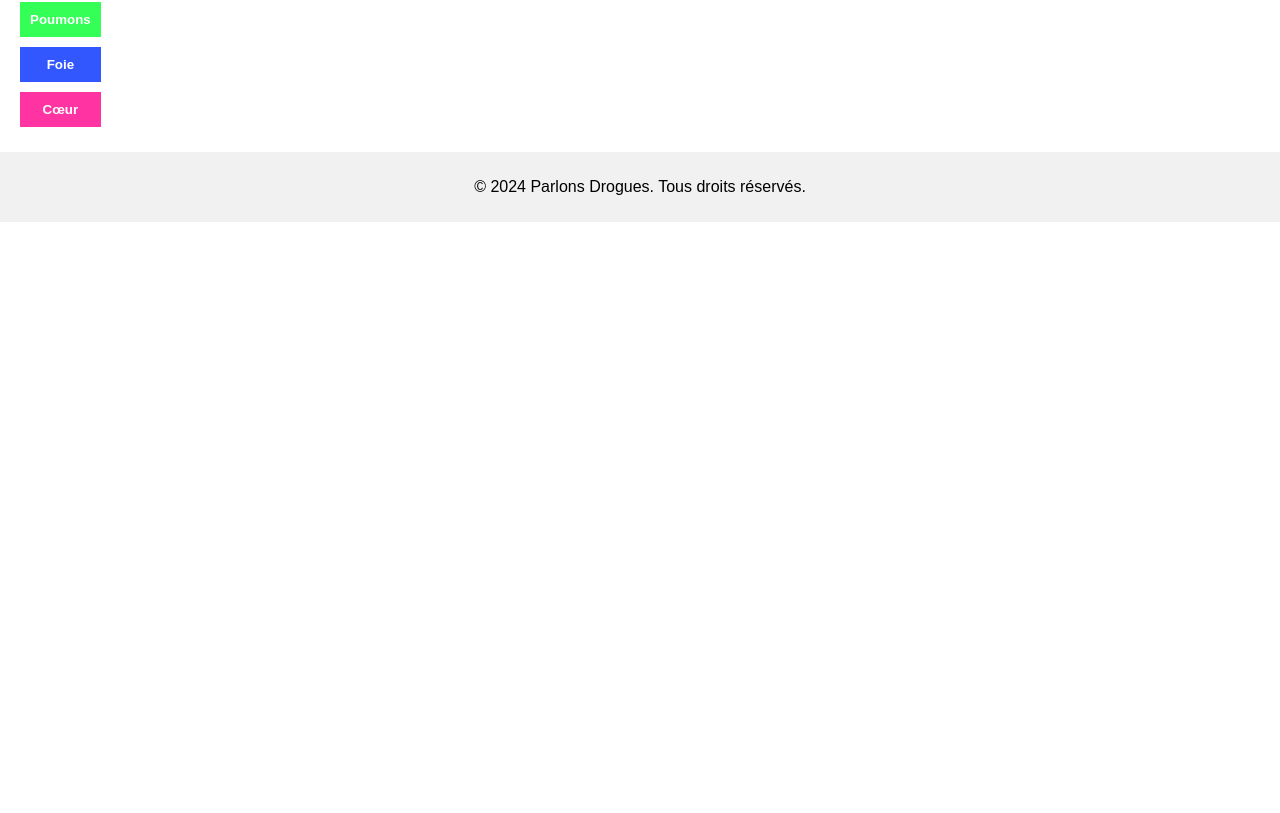
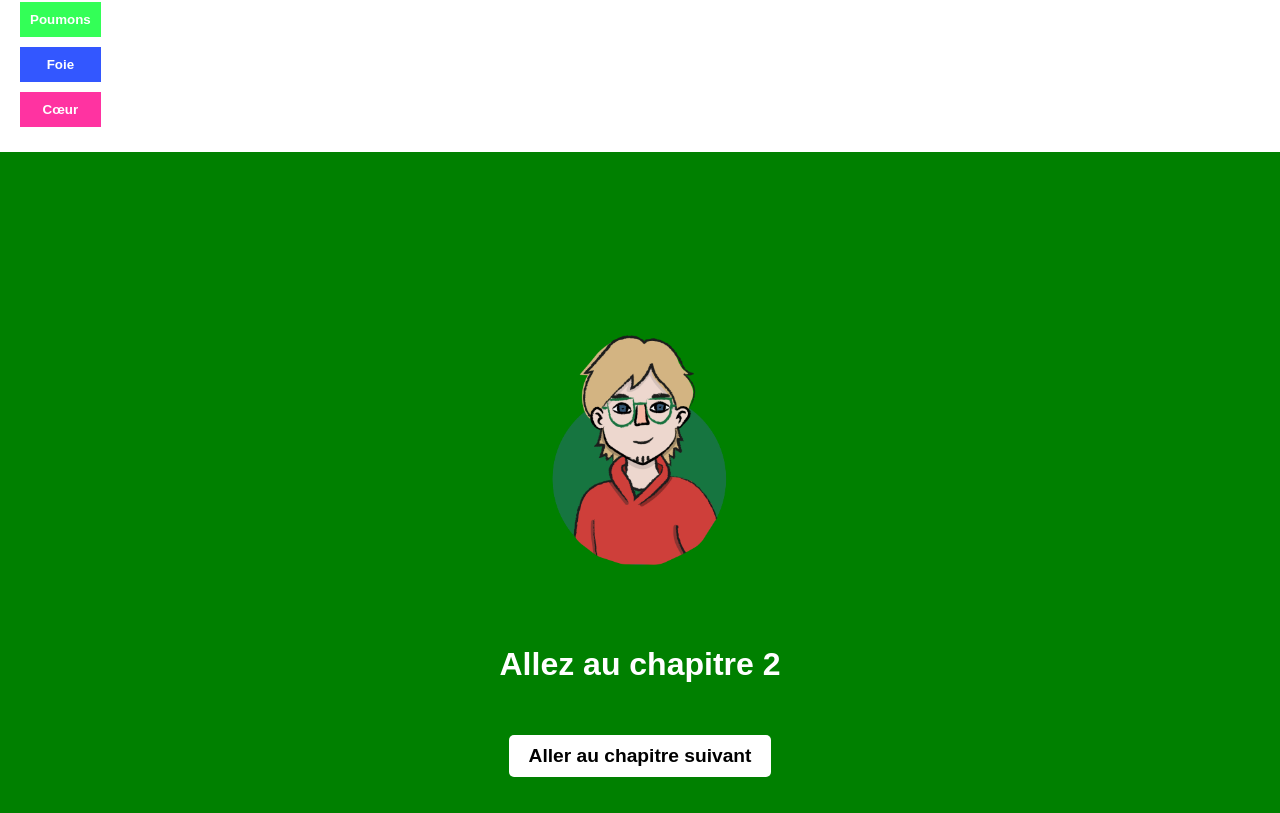
Before and after one commit to ONEmanLAW/Parlons-Drogues, a Vue app: page /#/chapter1 in a window 1280 px wide. Shown: the part 4167-4980 px from the top of the page. Before the commit the page ends 4389 px from the top, so only its background shows below. Built offline with nearby package versions, Linux system fonts and the light colour scheme.

Commit message:
Added First version of ChapterTransition for end chapters.

```diff
--- /dev/null
+++ b/src/components/ChapterTransition.vue
@@ -0,0 +1,115 @@
+<template>
+  <div class="chapter-transition" :style="{ backgroundColor: chapterBackgroundColor }">
+    <div class="background">
+      <img :src="chapterImage" alt="Chapter Image" />
+    </div>
+    <p class="text">{{ chapterText }}</p>
+
+    <button class="next-chapter-button" @click="navigateToChapter">Aller au chapitre suivant</button>
+  </div>
+</template>
+
+<script setup>
+import { useRouter } from 'vue-router';
+
+
+import raphImage from '../assets/images/raph.png';
+import inesImage from '../assets/images/ines.png';
+import elenaImage from '../assets/images/elena.png';
+
+const props = defineProps({
+  currentChapter: {
+    type: Number,
+    required: true,
+  },
+  chapterText: {
+    type: String,
+    required: true,
+  },
+});
+
+const router = useRouter();
+
+
+const chapterImages = {
+  1: raphImage,
+  2: inesImage,
+  3: elenaImage,
+};
+
+
+const chapterBackgroundColors = {
+  1: 'green',
+  2: 'pink',
+  3: 'orange',
+};
+
+
+const chapterImage = chapterImages[props.currentChapter];
+
+
+const chapterBackgroundColor = chapterBackgroundColors[props.currentChapter];
+
+
+const navigateToChapter = () => {
+  const nextChapter = props.currentChapter + 1;
+  if (nextChapter <= 3) {
+    router.push(`/chapter${nextChapter}`).then(() => {
+      window.scrollTo(0, 0);
+    });
+  } else {
+    router.push('/advice').then(() => {
+      window.scrollTo(0, 0);
+    });
+  }
+};
+</script>
+
+<style scoped>
+.chapter-transition {
+  position: relative;
+  width: 100%;
+  height: 100vh;
+  text-align: center;
+  display: flex;
+  justify-content: center;
+  align-items: center;
+  flex-direction: column;
+}
+
+.chapter-transition .background {
+  width: 100%;
+  height: 300px;
+  overflow: hidden;
+}
+
+.chapter-transition .background img {
+  width: 300px;
+  height: auto;
+}
+
+.chapter-transition .text {
+  font-size: 2rem;
+  font-weight: bold;
+  color: white;
+  margin-top: 20px;
+}
+
+/* Style pour le bouton */
+.next-chapter-button {
+  padding: 10px 20px;
+  background-color: white;
+  color: black;
+  font-size: 1.2rem;
+  font-weight: bold;
+  border: none;
+  border-radius: 5px;
+  margin-top: 20px;
+  cursor: pointer;
+  transition: background-color 0.3s ease;
+}
+
+.next-chapter-button:hover {
+  background-color: rgba(0, 0, 0, 0.1);
+}
+</style>
--- a/src/views/Chapter1.vue
+++ b/src/views/Chapter1.vue
@@ -13,11 +13,15 @@
 
     <Card :chapterId="1" />
 
+
+
     <h2>Chapitre 1 - Quiz</h2>
     <Quiz />
     <InteractiveCharacter />
     <GraphComponent />
     <BodyChart />
+    <ChapterTransition :currentChapter="1" chapterText="Allez au chapitre 2" />
+
   </div>
   <Footer />
 </template>
@@ -33,6 +37,8 @@ import Header from '../components/Header.vue';
 import Footer from '../components/Footer.vue';
 import Card from '../components/Card.vue';
 
+import ChapterTransition from '../components/ChapterTransition.vue';
+
 import introChaptersData from '../data/introChapters.json';
 
 
--- a/src/views/Chapter2.vue
+++ b/src/views/Chapter2.vue
@@ -9,9 +9,11 @@
       :imageSource="chapter.imageSource"
     />
 
+    <Card :chapterId="2" />
+
     <ChapterText :currentChapterId="2" />
 
-    <Card :chapterId="2" />
+    <ChapterTransition :currentChapter="2" chapterText="Allez au chapitre 3" />
 
   </div>
   <Footer />
@@ -24,6 +26,8 @@ import ChapterText from '../components/ChapterText.vue';
 import Card from '../components/Card.vue';
 import Header from '../components/Header.vue';
 import Footer from '../components/Footer.vue';
+
+import ChapterTransition from '../components/ChapterTransition.vue';
 
 import introChaptersData from '../data/introChapters.json';
 import cardsData from '../data/cardsData.json';
--- a/src/views/Chapter3.vue
+++ b/src/views/Chapter3.vue
@@ -15,6 +15,7 @@
     <Card :chapterId="3" />
 
     <h2>Chapitre 3 - Personnage interactif</h2>
+    <ChapterTransition :currentChapter="3" chapterText="Allez au advice" />
   </div>
   <Footer />
 </template>
@@ -25,6 +26,8 @@ import Header from '../components/Header.vue';
 import Footer from '../components/Footer.vue';
 import Card from '../components/Card.vue';
 import ChapterText from '../components/ChapterText.vue';
+
+import ChapterTransition from '../components/ChapterTransition.vue';
 
 import introChaptersData from '../data/introChapters.json';
 import cardsData from '../data/cardsData.json';
```
